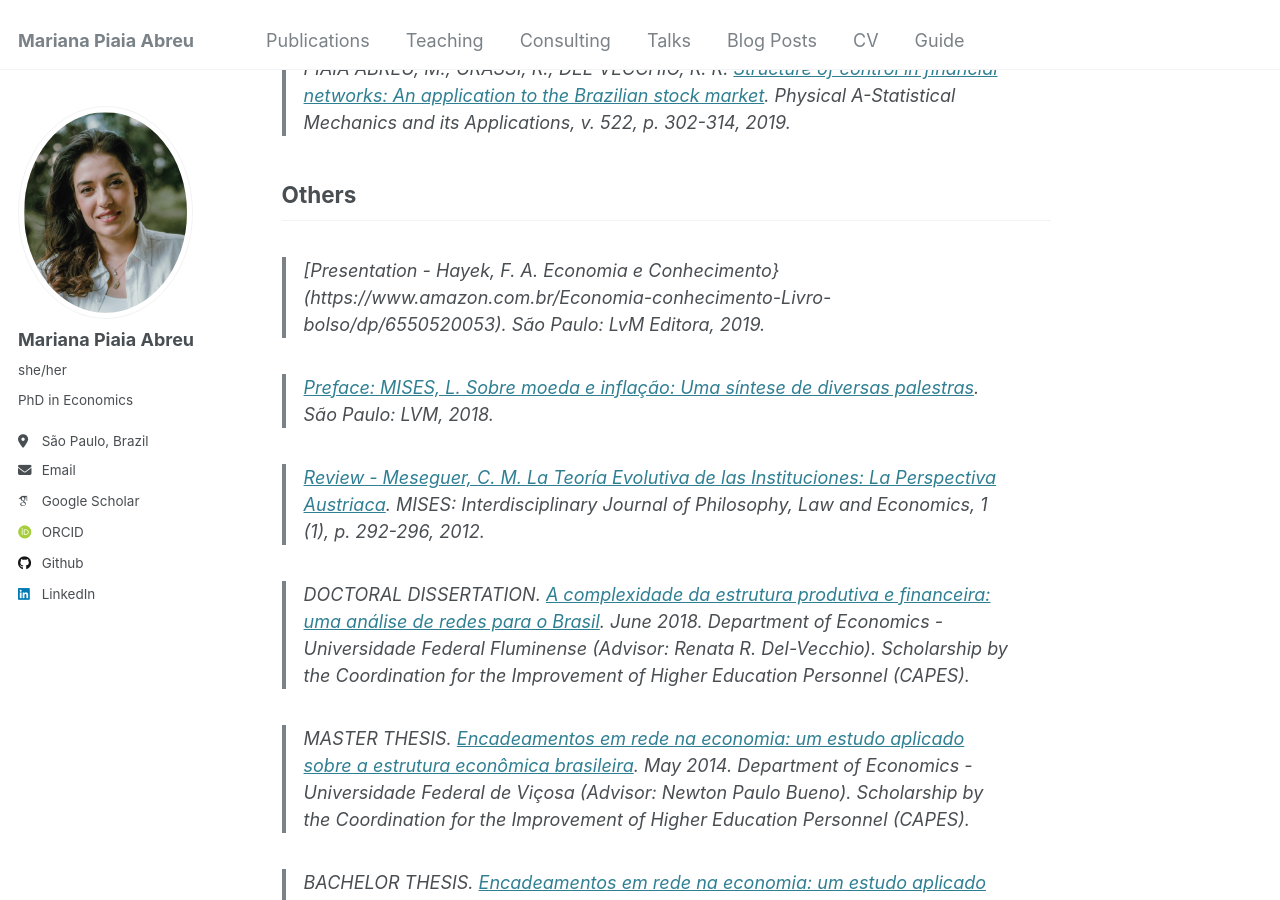
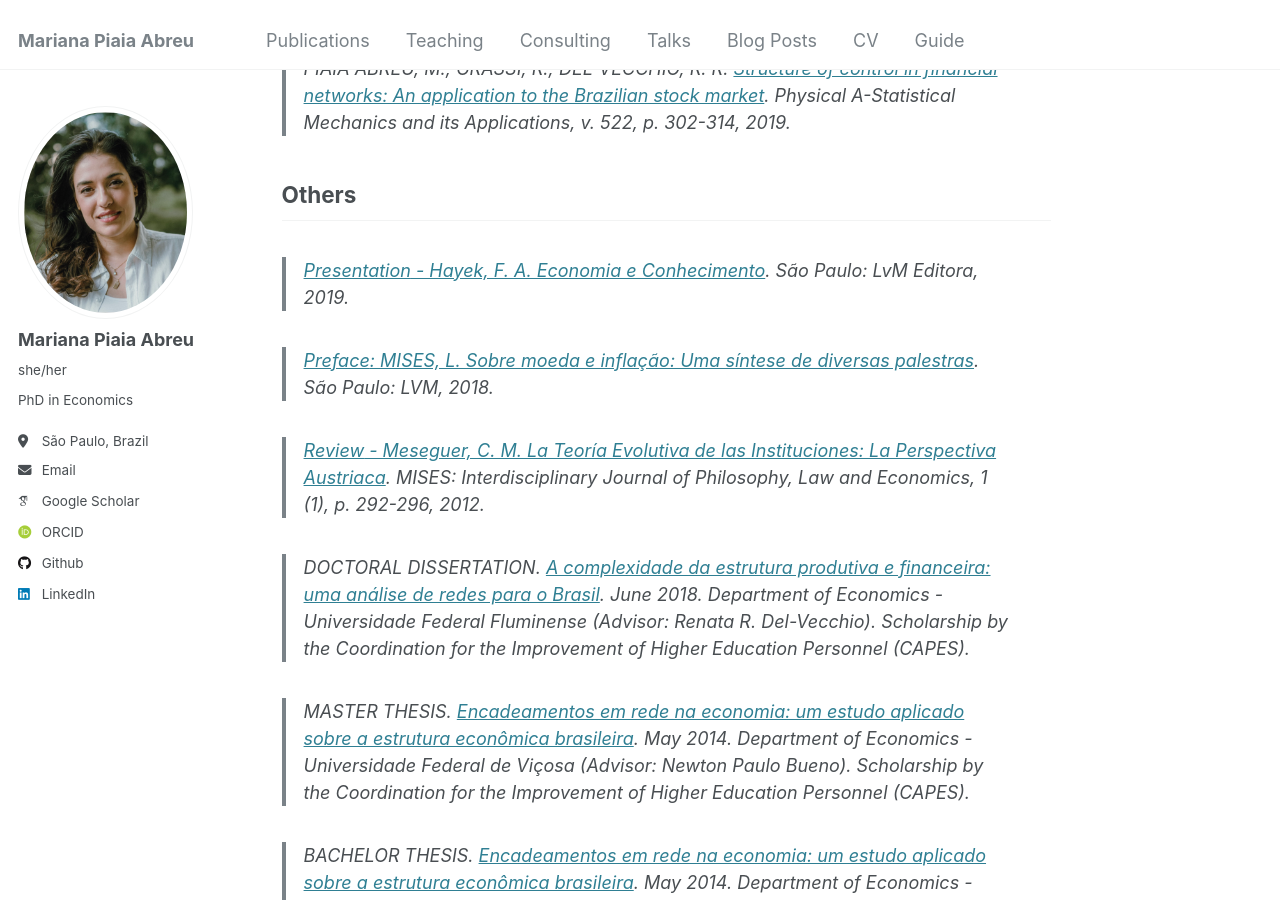
Before and after one commit to piaiaabreu/piaiaabreu.github.io, a Jekyll site: the page built from _pages/publications.md, in a window 1280 px wide and 900 px high, scrolled down 447 px. Built offline with Jekyll 4.4.1, drawn with Linux system fonts in a browser that asks for light colours; some web fonts are replaced.

Commit message:
Update publications.md

```diff
--- a/_pages/publications.md
+++ b/_pages/publications.md
@@ -18,17 +18,17 @@ redirect_from:
 
 
 ## Others
-> [_Presentation_ - Hayek, F. A. Economia e Conhecimento}(https://www.amazon.com.br/Economia-conhecimento-Livro-bolso/dp/6550520053). São Paulo: LvM Editora, 2019.
+> [_Presentation_ - Hayek, F. A. Economia e Conhecimento](https://www.amazon.com.br/Economia-conhecimento-Livro-bolso/dp/6550520053). São Paulo: LvM Editora, 2019.
 
 > [_Preface_: MISES, L. Sobre moeda e inflação: Uma síntese de diversas palestras](https://www.amazon.com.br/Sobre-moeda-infla%C3%A7%C3%A3o-diversas-palestras/dp/8593751636). São Paulo: LVM, 2018.
 
 > [_Review_ - Meseguer, C. M. La Teoría Evolutiva de las Instituciones: La Perspectiva Austriaca](https://doi.org/10.30800/mises.2013.v1.237). MISES: Interdisciplinary Journal of Philosophy, Law and Economics, 1 (1), p. 292-296, 2012.
 
-> _DOCTORAL DISSERTATION_. [A complexidade da estrutura produtiva e financeira: uma análise de redes para o Brasil](/files/PIAIA ABREU (2018)_Doctoral Dissertation.pdf). June 2018. Department of Economics - Universidade Federal Fluminense (Advisor: Renata R. Del-Vecchio). Scholarship by the Coordination for the Improvement of Higher Education Personnel (CAPES).
+> _DOCTORAL DISSERTATION_. [A complexidade da estrutura produtiva e financeira: uma análise de redes para o Brasil](files/PIAIA ABREU (2018)_Doctoral Dissertation.pdf). June 2018. Department of Economics - Universidade Federal Fluminense (Advisor: Renata R. Del-Vecchio). Scholarship by the Coordination for the Improvement of Higher Education Personnel (CAPES).
 
-> _MASTER THESIS_. [Encadeamentos em rede na economia: um estudo aplicado sobre a estrutura econômica brasileira](/files/PIAIA ABREU (2014)_Master Dissertation.pdf). May 2014. Department of Economics - Universidade Federal de Viçosa (Advisor: Newton Paulo Bueno). Scholarship by the Coordination for the Improvement of Higher Education Personnel (CAPES).
+> _MASTER THESIS_. [Encadeamentos em rede na economia: um estudo aplicado sobre a estrutura econômica brasileira](files/PIAIA ABREU (2014)_Master Dissertation.pdf). May 2014. Department of Economics - Universidade Federal de Viçosa (Advisor: Newton Paulo Bueno). Scholarship by the Coordination for the Improvement of Higher Education Personnel (CAPES).
 
-> _BACHELOR THESIS_. [Encadeamentos em rede na economia: um estudo aplicado sobre a estrutura econômica brasileira](/files/PIAIA ABREU (2011)_Bachelor Thesis.pdf). May 2014. Department of Economics - Universidade Federal de Viçosa (Advisor: Newton Paulo Bueno). Scholarship by the Coordination for the Improvement of Higher Education Personnel (CAPES).
+> _BACHELOR THESIS_. [Encadeamentos em rede na economia: um estudo aplicado sobre a estrutura econômica brasileira](files/PIAIA ABREU (2011)_Bachelor Thesis.pdf). May 2014. Department of Economics - Universidade Federal de Viçosa (Advisor: Newton Paulo Bueno). Scholarship by the Coordination for the Improvement of Higher Education Personnel (CAPES).
 
 
 ## Projects
```
